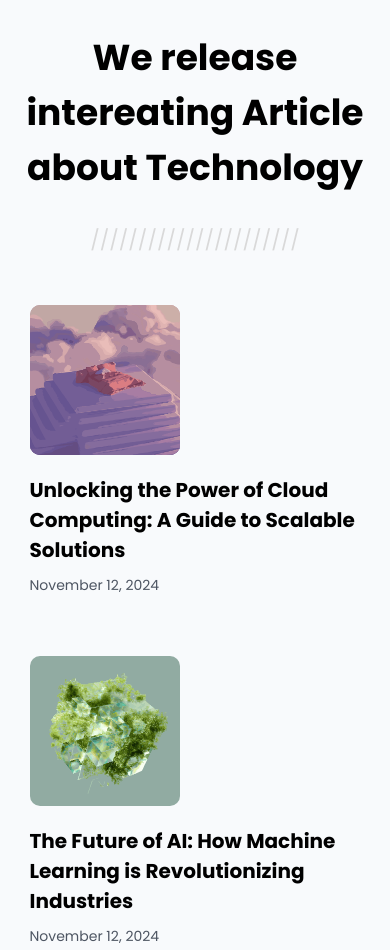
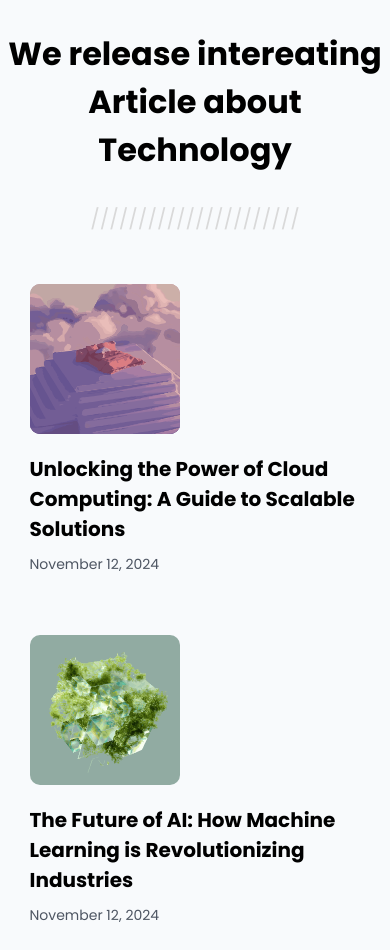
Before and after one commit to MmaGod1/devchallenges_Projects, a plain HTML site: page docs/article_listing/index.html in a window 390 px wide. Shown: the top 950 px of the page. Drawn offline with Linux system fonts and the light colour scheme.

```diff
--- a/docs/article_listing/article.css
+++ b/docs/article_listing/article.css
@@ -57,7 +57,8 @@ article div {
 
 @media (max-width: 1024px) {
   h1 {
-    width: 80%;
+    width: 70%;
+    font-size: 2rem;
   }
 
   .container {
```
